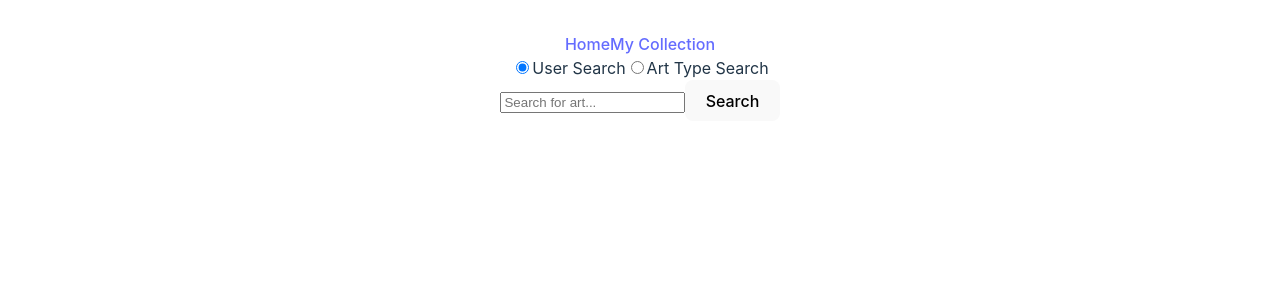
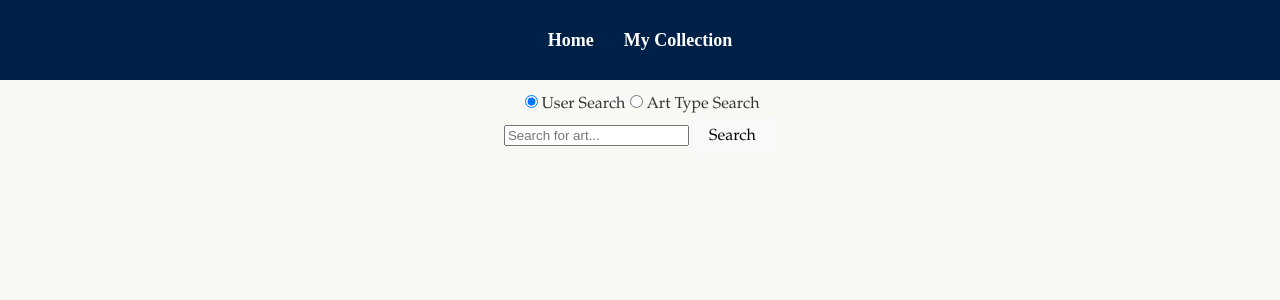
Before and after one commit to ndanner22/art-curator, a React (Vite) app: page / in a window 1280 px wide. Shown: the top 300 px of the page. Built offline with nearby package versions, Linux system fonts and the light colour scheme.

Commit message:
Style the navlinks into a navbar and add colour and spacing. Also, adjust body css to update colours and font and some spacing.

```diff
--- a/src/App.css
+++ b/src/App.css
@@ -3,6 +3,15 @@
   margin: 0 auto;
   padding: 2rem;
   text-align: center;
+}
+
+body {
+  background-color: #f8f8f5;
+  color: #333;
+  font-family: "Garamond", serif;
+  margin: 0;
+  padding: 0;
+  padding-top: 60px;
 }
 
 .art-grid {
@@ -126,3 +135,36 @@
 .thumbnail.active {
   border-color: #000;
 }
+
+.navbar {
+  position: fixed;
+  top: 0;
+  left: 0;
+  width: 100%;
+  height: 80px;
+  background-color: #002147;
+  z-index: 1000;
+  display: flex;
+  justify-content: center;
+  align-items: center;
+}
+
+.navbar a {
+  margin: 0 15px;
+  text-decoration: none;
+  color: #fff;
+  font-weight: bold;
+}
+
+.nav-link {
+  color: #f4f4f4;
+  font-family: "Playfair Display", serif;
+  margin: 0 15px;
+  text-decoration: none;
+  font-size: 18px;
+  transition: color 0.3s ease;
+}
+
+.nav-link:hover {
+  color: #daa520;
+}
--- a/src/Components/HomePage.jsx
+++ b/src/Components/HomePage.jsx
@@ -22,9 +22,13 @@ const HomePage = () => {
   return (
     <Router>
       <div>
-        <nav>
-          <Link to="/">Home</Link>
-          <Link to="/collection">My Collection</Link>
+        <nav className="navbar">
+          <Link to="/" className="nav-link">
+            Home
+          </Link>
+          <Link to="/collection" className="nav-link">
+            My Collection
+          </Link>
         </nav>
         <Routes>
           <Route
```
